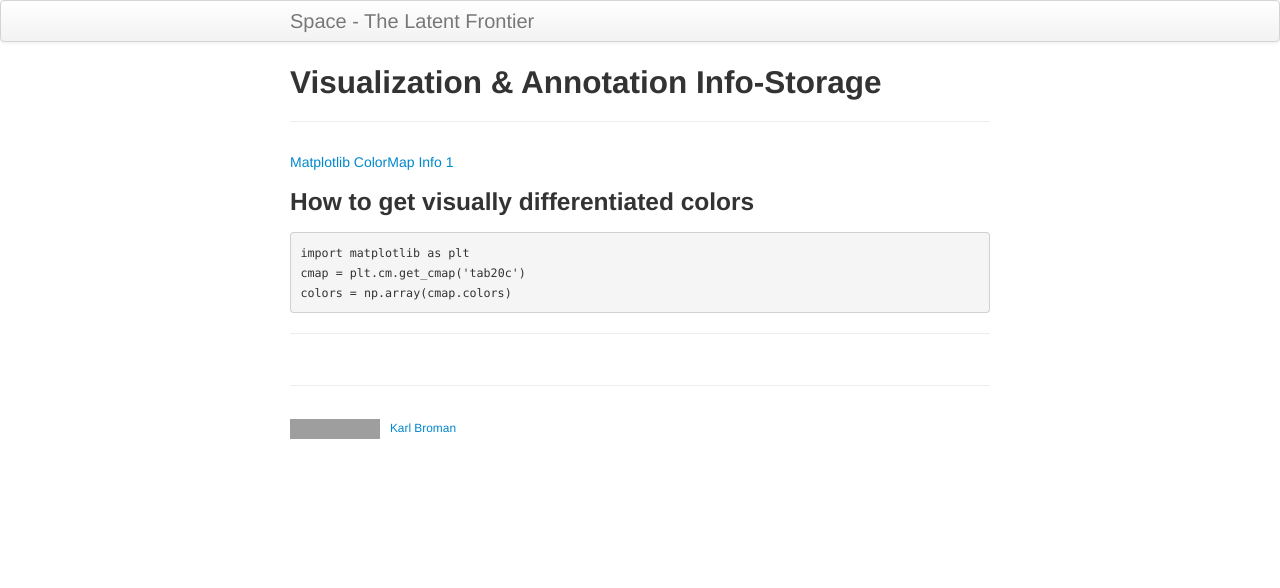
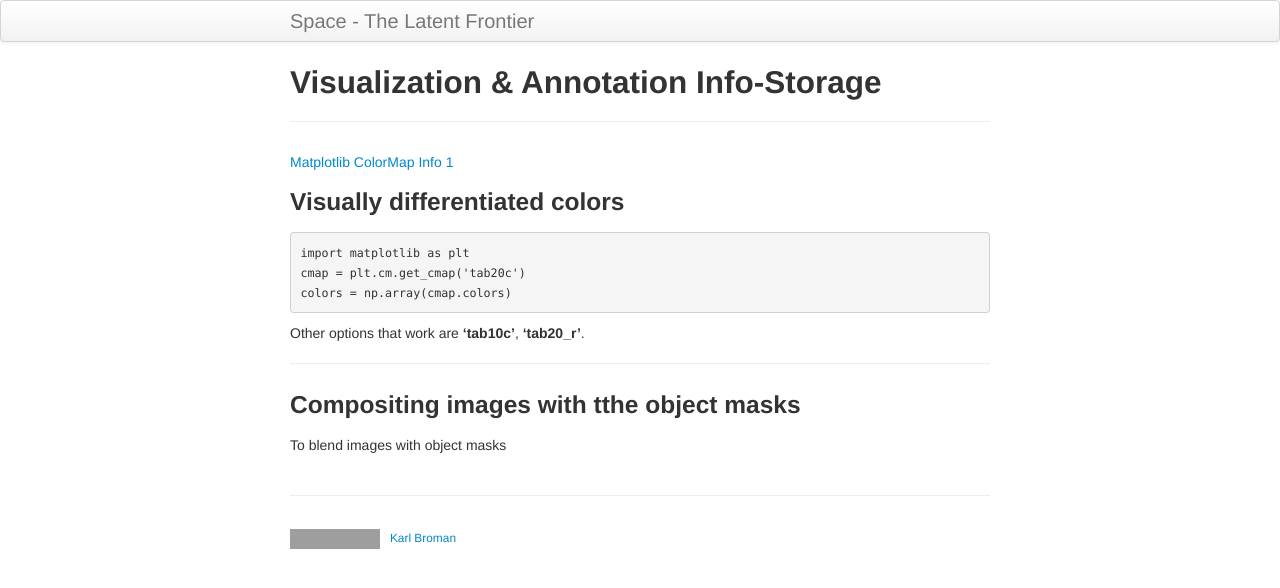
Before and after one commit to skt9/skt9.github.io, a Jekyll site: the page built from pages/colormaps_visualization_annotation.md, in a window 1280 px wide. Shown: the top 588 px of the page. Built offline with Jekyll 4.4.1, drawn with Linux system fonts in a browser that asks for light colours; grey boxes are pictures that could not be loaded.

Commit message:
Adding colormap visualization and annotation information

`````diff
--- a/pages/colormaps_visualization_annotation.md
+++ b/pages/colormaps_visualization_annotation.md
@@ -7,11 +7,16 @@ description: Place where information about visualiation and annotation are store
 [Matplotlib ColorMap Info 1](https://stackoverflow.com/questions/43938425/matplotlib-change-colormap-tab20-to-have-three-colors)
 
 
-### How to get visually differentiated colors
+###  Visually differentiated colors {#viz-diff-colors}
 ```python
 import matplotlib as plt
 cmap = plt.cm.get_cmap('tab20c')
 colors = np.array(cmap.colors)
 ````
+Other options that work are <b>'tab10c'</b>, <b>'tab20_r'</b>.
 
 ---
+
+### Compositing images with tthe object masks {#compositing-image-obj-masks}
+
+To blend images with object masks
`````
